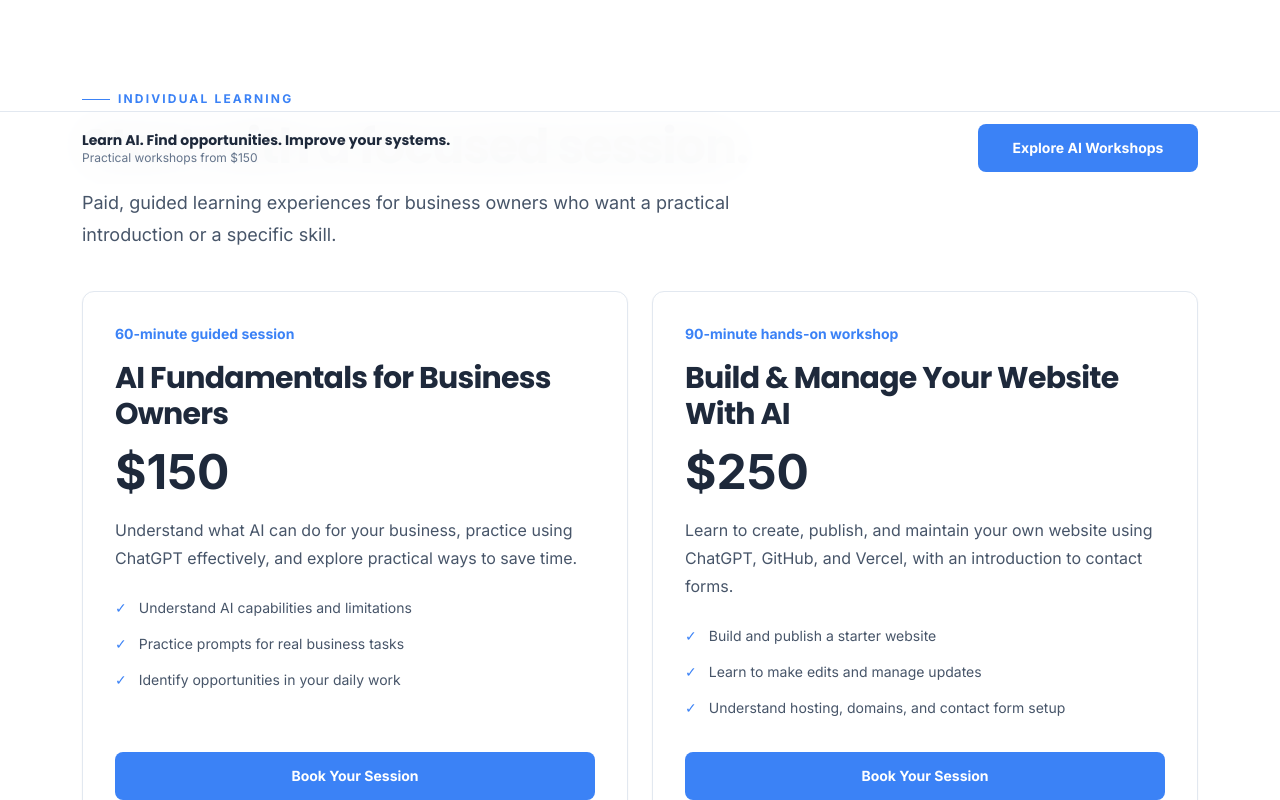
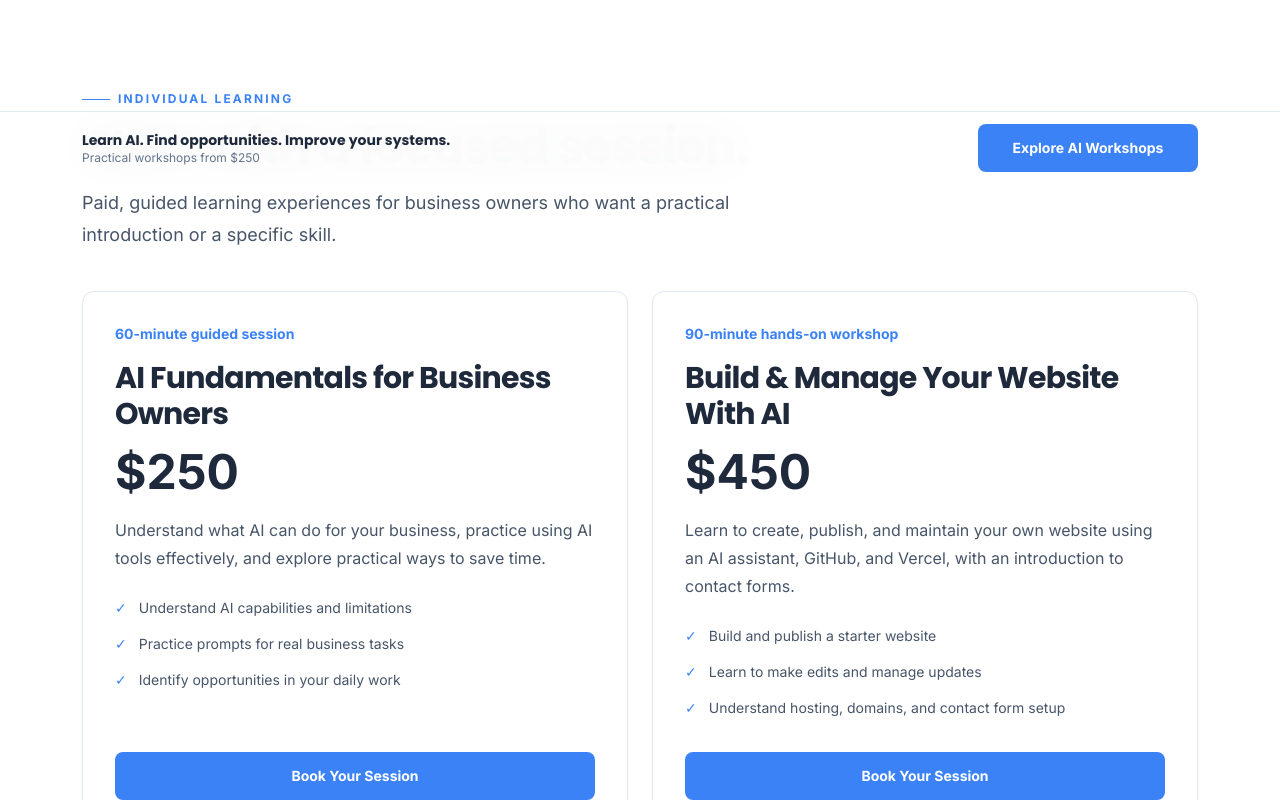
Before and after one commit to Procstar13/LaunchLocal, a Next.js app: page /ai-education in a window 1280 px wide. Shown: the part 689-1489 px from the top of the page. Built offline with nearby package versions, Linux system fonts and the light colour scheme.

Commit message:
Update individual AI session pricing (#14)
* Raise individual AI session pricing

* Keep AI offer pricing consistent

* Keep AI offer pricing consistent

* Keep AI offer pricing consistent

* Keep AI offer pricing consistent

```diff
--- a/src/app/ai-education/page.tsx
+++ b/src/app/ai-education/page.tsx
@@ -11,9 +11,9 @@ export const metadata: Metadata = {
 const individualSessions = [
   {
     title: 'AI Fundamentals for Business Owners',
-    price: '$150',
+    price: '$250',
     duration: '60-minute guided session',
-    description: 'Understand what AI can do for your business, practice using ChatGPT effectively, and explore practical ways to save time.',
+    description: 'Understand what AI can do for your business, practice using AI tools effectively, and explore practical ways to save time.',
     outcomes: ['Understand AI capabilities and limitations', 'Practice prompts for real business tasks', 'Identify opportunities in your daily work'],
     plan: 'AI Fundamentals',
     offerId: 'ai_fundamentals' as const,
@@ -21,9 +21,9 @@ const individualSessions = [
   },
   {
     title: 'Build & Manage Your Website With AI',
-    price: '$250',
+    price: '$450',
     duration: '90-minute hands-on workshop',
-    description: 'Learn to create, publish, and maintain your own website using ChatGPT, GitHub, and Vercel, with an introduction to contact forms.',
+    description: 'Learn to create, publish, and maintain your own website using an AI assistant, GitHub, and Vercel, with an introduction to contact forms.',
     outcomes: ['Build and publish a starter website', 'Learn to make edits and manage updates', 'Understand hosting, domains, and contact form setup'],
     plan: 'AI Website Workshop',
     offerId: 'ai_website_workshop' as const,
--- a/src/components/Benefits.tsx
+++ b/src/components/Benefits.tsx
@@ -6,9 +6,9 @@ const stages = [
     number: '01',
     eyebrow: 'Learn the tools',
     title: 'AI Education',
-    price: 'From $150',
+    price: 'From $250',
     description: 'Practical education for individuals and teams, built around the work your business already does.',
-    points: ['AI Fundamentals — $150', 'AI Working Session — $750', 'AI Operations Day — $1,500'],
+    points: ['AI Fundamentals — $250', 'AI Working Session — $750', 'AI Operations Day — $1,500'],
     cta: 'Explore AI sessions',
     href: '/ai-education',
     offerId: 'ai_education_overview' as const,
--- a/src/components/Contact.tsx
+++ b/src/components/Contact.tsx
@@ -4,8 +4,8 @@ import { useState, useEffect } from 'react'
 import { getOfferAnalytics, trackLeadGenerated } from '@/lib/analytics'
 
 const offeringOptions = [
-  'AI Fundamentals — $150',
-  'Build & Manage Your Website With AI — $250',
+  'AI Fundamentals — $250',
+  'Build & Manage Your Website With AI — $450',
   'AI Working Session — $750',
   'AI Operations Day — $1,500',
   'Business Process Audit — $650',
@@ -61,12 +61,12 @@ export default function Contact() {
         message: 'I would like to request a Website Tune-Up.',
       },
       'AI Fundamentals': {
-        offering: 'AI Fundamentals — $150',
-        message: 'I would like to book the $150 AI Fundamentals for Business Owners session. Please share scheduling and payment details.',
+        offering: 'AI Fundamentals — $250',
+        message: 'I would like to book the $250 AI Fundamentals for Business Owners session. Please share scheduling and payment details.',
       },
       'AI Website Workshop': {
-        offering: 'Build & Manage Your Website With AI — $250',
-        message: 'I would like to book the $250 Build & Manage Your Website With AI workshop. Please share scheduling and payment details.',
+        offering: 'Build & Manage Your Website With AI — $450',
+        message: 'I would like to book the $450 Build & Manage Your Website With AI workshop. Please share scheduling and payment details.',
       },
       'AI Working Session': {
         offering: 'AI Working Session — $750',
--- a/src/components/StickyCta.tsx
+++ b/src/components/StickyCta.tsx
@@ -54,7 +54,7 @@ export default function StickyCta() {
           <p className="truncate font-display text-sm font-bold text-text-primary">
             Learn AI. Find opportunities. Improve your systems.
           </p>
-          <p className="text-xs text-text-muted">Practical workshops from $150</p>
+          <p className="text-xs text-text-muted">Practical workshops from $250</p>
         </div>
         <TrackedOfferLink
           href="/ai-education"
--- a/src/lib/analytics.ts
+++ b/src/lib/analytics.ts
@@ -24,8 +24,8 @@ declare global {
 }
 
 const offersByFormLabel: Record<string, OfferAnalytics> = {
-  'AI Fundamentals — $150': { offerId: 'ai_fundamentals', offerName: 'AI Fundamentals' },
-  'Build & Manage Your Website With AI — $250': {
+  'AI Fundamentals — $250': { offerId: 'ai_fundamentals', offerName: 'AI Fundamentals' },
+  'Build & Manage Your Website With AI — $450': {
     offerId: 'ai_website_workshop',
     offerName: 'Build & Manage Your Website With AI',
   },
```
